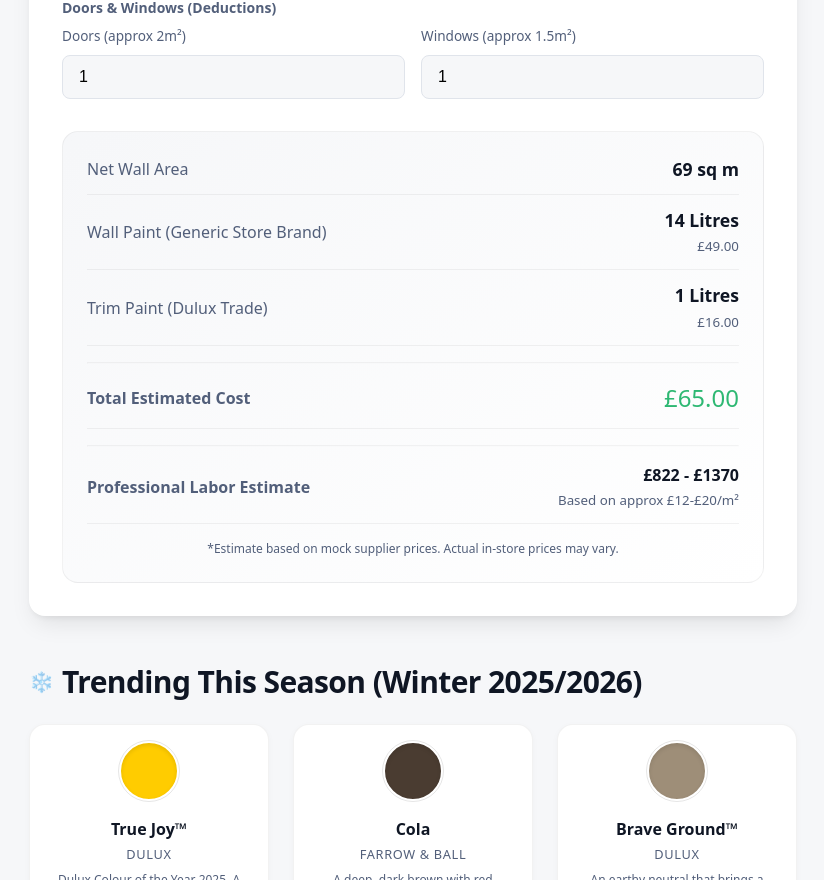
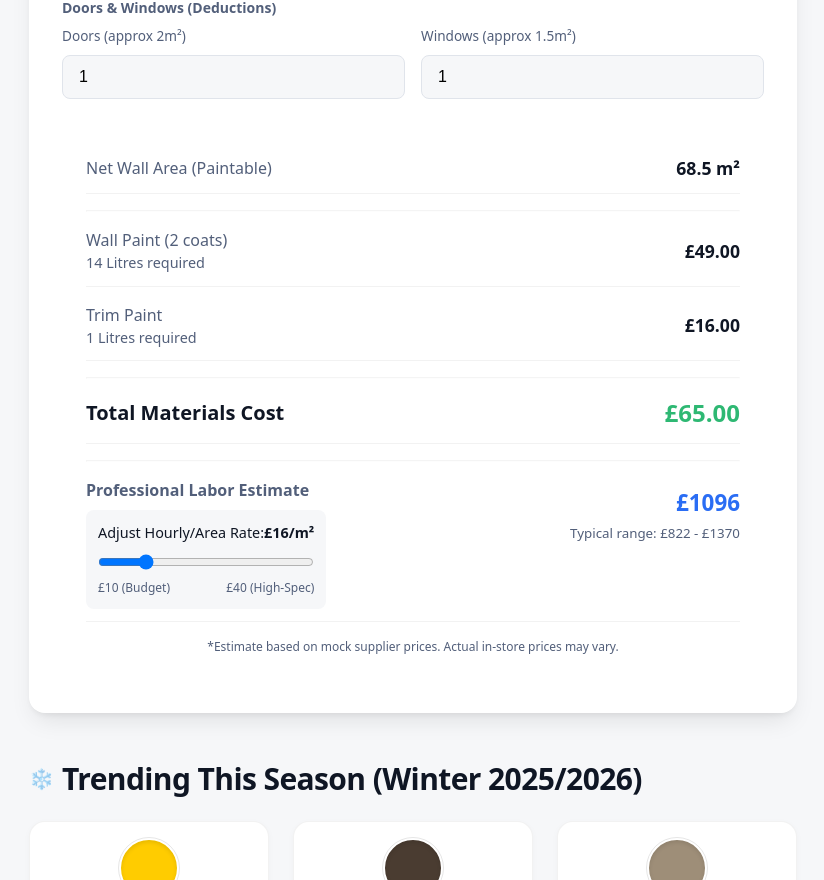
Before and after one commit to Richmbrm/painting-estimator, a Next.js app: page / in a window 1280 px wide. Shown: the part 619-1499 px from the top of the page, without its empty margins (227-1051 px from the left). Built offline with nearby package versions, Linux system fonts and the light colour scheme.

Commit message:
Add interactive labor rate slider

```diff
--- a/src/pages/index.tsx
+++ b/src/pages/index.tsx
@@ -28,6 +28,8 @@ export default function Home() {
 
   const [numDoors, setNumDoors] = useState<number | ''>(1);
   const [numWindows, setNumWindows] = useState<number | ''>(1);
+
+  const [laborRate, setLaborRate] = useState<number>(16); // £/m²
 
   const [result, setResult] = useState<EstimationResult | null>(null);
 
@@ -64,10 +66,11 @@ export default function Home() {
       numDoors === '' ? 0 : numDoors,
       numWindows === '' ? 0 : numWindows,
       // In Area mode, we disable specific ceiling logic (assumed in total) or force false
-      inputMode === 'dimensions' ? includeCeiling : false
+      inputMode === 'dimensions' ? includeCeiling : false,
+      laborRate
     );
     setResult(res);
-  }, [width, length, height, customWallArea, inputMode, wallProductId, trimProductId, coats, numDoors, numWindows, includeCeiling, includeTrim]);
+  }, [width, length, height, customWallArea, inputMode, wallProductId, trimProductId, coats, numDoors, numWindows, includeCeiling, includeTrim, laborRate]);
 
   // Helper for safe number input updates
   const handleDimensionChange = (
@@ -299,33 +302,40 @@ export default function Home() {
 
           {/* Results Panel */}
           {result && (
-            <div className="results-panel">
+            <div style={{ marginTop: '2rem', background: 'var(--surface-2)', padding: '1.5rem', borderRadius: 'var(--radius-md)' }}>
               <div className="result-item">
-                <span className="result-label">Net Wall Area</span>
-                <span className="result-value">{Math.round(result.paintableArea)} sq m</span>
+                <span className="result-label">Net Wall Area (Paintable)</span>
+                <span className="result-value">{result.paintableArea.toFixed(1)} m²</span>
               </div>
 
+              <hr style={{ margin: '1rem 0', opacity: 0.1 }} />
+
               <div className="result-item">
-                <span className="result-label">Wall Paint ({result.wallPaint.product.brand})</span>
-                <div style={{ textAlign: 'right' }}>
-                  <div className="result-value">{result.wallPaint.litresNeeded} Litres</div>
-                  <small style={{ color: 'var(--text-muted)' }}>£{result.wallPaint.cost.toFixed(2)}</small>
+                <div>
+                  <span className="result-label">Wall Paint ({coats} coats)</span>
+                  <div style={{ fontSize: '0.9rem', color: 'var(--text-muted)' }}>
+                    {result.wallPaint.litresNeeded} Litres required
+                  </div>
                 </div>
+                <div className="result-value">£{result.wallPaint.cost.toFixed(2)}</div>
               </div>
 
               {result.trimPaint && (
-                <div className="result-item">
-                  <span className="result-label">Trim Paint ({result.trimPaint.product.brand})</span>
-                  <div style={{ textAlign: 'right' }}>
-                    <div className="result-value">{result.trimPaint.litresNeeded} Litres</div>
-                    <small style={{ color: 'var(--text-muted)' }}>£{result.trimPaint.cost.toFixed(2)}</small>
+                <div className="result-item" style={{ marginTop: '1rem' }}>
+                  <div>
+                    <span className="result-label">Trim Paint</span>
+                    <div style={{ fontSize: '0.9rem', color: 'var(--text-muted)' }}>
+                      {result.trimPaint.litresNeeded} Litres required
+                    </div>
                   </div>
+                  <div className="result-value">£{result.trimPaint.cost.toFixed(2)}</div>
                 </div>
               )}
 
               <hr style={{ margin: '1rem 0', opacity: 0.1 }} />
-              <div className="result-item">
-                <span className="result-label" style={{ fontWeight: 600 }}>Total Estimated Cost</span>
+
+              <div className="result-item" style={{ fontSize: '1.25rem', fontWeight: 700 }}>
+                <span>Total Materials Cost</span>
                 <div style={{ textAlign: 'right' }}>
                   <div className="price-highlight">
                     £{result.totalEstimatedCost.toFixed(2)}
@@ -336,13 +346,37 @@ export default function Home() {
               {result.estimatedLaborCost && (
                 <>
                   <hr style={{ margin: '1rem 0', opacity: 0.1 }} />
-                  <div className="result-item">
-                    <span className="result-label" style={{ fontWeight: 600 }}>Professional Labor Estimate</span>
-                    <div style={{ textAlign: 'right' }}>
-                      <div className="result-value" style={{ fontSize: '1rem' }}>
-                        £{Math.round(result.estimatedLaborCost.min)} - £{Math.round(result.estimatedLaborCost.max)}
+                  <div className="result-item" style={{ alignItems: 'flex-start' }}>
+                    <div>
+                      <span className="result-label" style={{ fontWeight: 600, display: 'block', marginBottom: '0.5rem' }}>Professional Labor Estimate</span>
+
+                      {/* Interactive Labor Rate Control */}
+                      <div style={{ background: 'var(--surface-1)', padding: '0.75rem', borderRadius: 'var(--radius-sm)', marginTop: '0.5rem' }}>
+                        <label style={{ display: 'flex', justifyContent: 'space-between', fontSize: '0.9rem', marginBottom: '0.5rem' }}>
+                          <span>Adjust Hourly/Area Rate:</span>
+                          <strong>£{laborRate}/m²</strong>
+                        </label>
+                        <input
+                          type="range"
+                          min="10"
+                          max="40"
+                          step="1"
+                          value={laborRate}
+                          onChange={(e) => setLaborRate(Number(e.target.value))}
+                          style={{ width: '100%', cursor: 'pointer' }}
+                        />
+                        <div style={{ display: 'flex', justifyContent: 'space-between', fontSize: '0.75rem', color: 'var(--text-muted)', marginTop: '0.2rem' }}>
+                          <span>£10 (Budget)</span>
+                          <span>£40 (High-Spec)</span>
+                        </div>
                       </div>
-                      <small style={{ color: 'var(--text-muted)' }}>Based on approx £12-£20/m²</small>
+                    </div>
+
+                    <div style={{ textAlign: 'right', marginTop: '0.5rem' }}>
+                      <div className="result-value" style={{ fontSize: '1.4rem', color: 'var(--primary)' }}>
+                        £{Math.round(result.preciseLaborCost)}
+                      </div>
+                      <small style={{ color: 'var(--text-muted)' }}>Typical range: £{Math.round(result.estimatedLaborCost.min)} - £{Math.round(result.estimatedLaborCost.max)}</small>
                     </div>
                   </div>
                 </>
--- a/src/utils/calculator.ts
+++ b/src/utils/calculator.ts
@@ -28,6 +28,8 @@ export interface EstimationResult {
         min: number;
         max: number;
     };
+
+    preciseLaborCost: number;
 }
 
 const DOOR_DEDUCTION = 2.0; // sq meters
@@ -42,7 +44,8 @@ export function calculatePaintEstimate(
     coats: number = 2,
     numDoors: number = 0,
     numWindows: number = 0,
-    includeCeiling: boolean = false
+    includeCeiling: boolean = false,
+    laborRatePerSqM: number = 16 // Default to average
 ): EstimationResult {
     let grossWallArea = 0;
 
@@ -83,7 +86,7 @@ export function calculatePaintEstimate(
     const wallCost = wallLitres * wallProduct.pricePerLitre;
 
     // 5. Trim Paint Calc (Optional)
-    let trimResult = undefined;
+    let trimResult: EstimationResult['trimPaint'] = null;
     if (trimProduct) {
         // Rough approximation for trim: 10% of wall area is usually a safe bet for skirting/frames in a standard room
         // OR fixed amount per door/window + base perimeter?
@@ -112,6 +115,7 @@ export function calculatePaintEstimate(
     // 6. Labor Cost Estimation (UK Average £12 - £20 per sqm for prep + 2 coats)
     const laborMin = paintableArea * 12;
     const laborMax = paintableArea * 20;
+    const preciseLaborCost = paintableArea * laborRatePerSqM;
 
     return {
         totalWallArea: grossWallArea,
@@ -130,6 +134,8 @@ export function calculatePaintEstimate(
         estimatedLaborCost: {
             min: laborMin,
             max: laborMax
-        }
+        },
+
+        preciseLaborCost: preciseLaborCost
     };
 }
```
